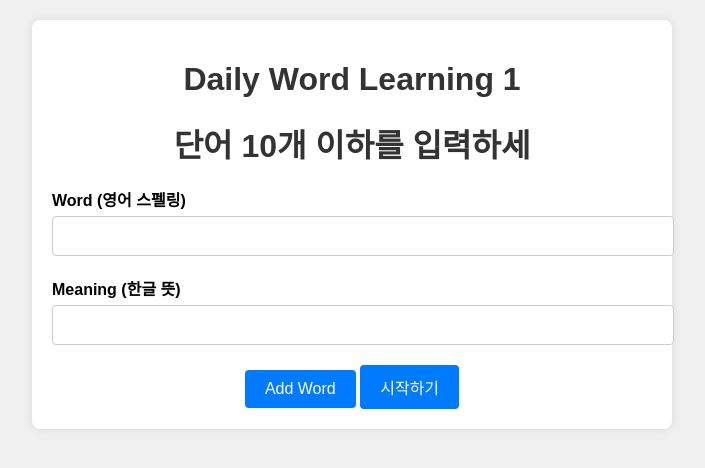
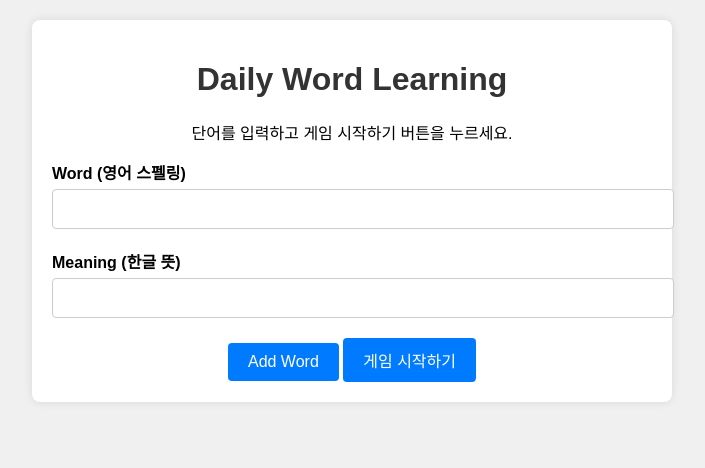
Before and after one commit to qwer12345a/test1, a plain HTML site: page index.html in a window 1280 px wide. Shown: the whole page, without its empty margins (288-993 px from the left). Drawn offline with Linux system fonts and the light colour scheme.

Commit message:
Update index.html

```diff
--- a/index.html
+++ b/index.html
@@ -9,8 +9,8 @@
 </head>
 <body>
     <div class="container">
-        <h1>Daily Word Learning 1</h1>
-        <h1>단어 10개 이하를 입력하세</h1>
+        <h1>Daily Word Learning</h1>
+        <p>단어를 입력하고 게임 시작하기 버튼을 누르세요.</p>
         <form id="word-form">
             <div class="form-group">
                 <label for="word">Word (영어 스펠링)</label>
@@ -20,9 +20,13 @@
                 <label for="meaning">Meaning (한글 뜻)</label>
                 <input type="text" id="meaning" name="meaning" required>
             </div>
-            <button type="submit">Add Word</button>
-            <button type="submit">시작하기</button>
+            <button type="button" id="add-word-btn">Add Word</button>
+            <button type="button" id="start-learning-btn" disabled>게임 시작하기</button>
         </form>
+    </div>
+    <div class="container" id="word-list-container" style="display: none;">
+        <h2>입력된 단어 목록</h2>
+        <ul id="word-list"></ul>
     </div>
     <div class="container" id="learn-these-words" style="display: none;">
         <h1>Learn These Words</h1>
```
